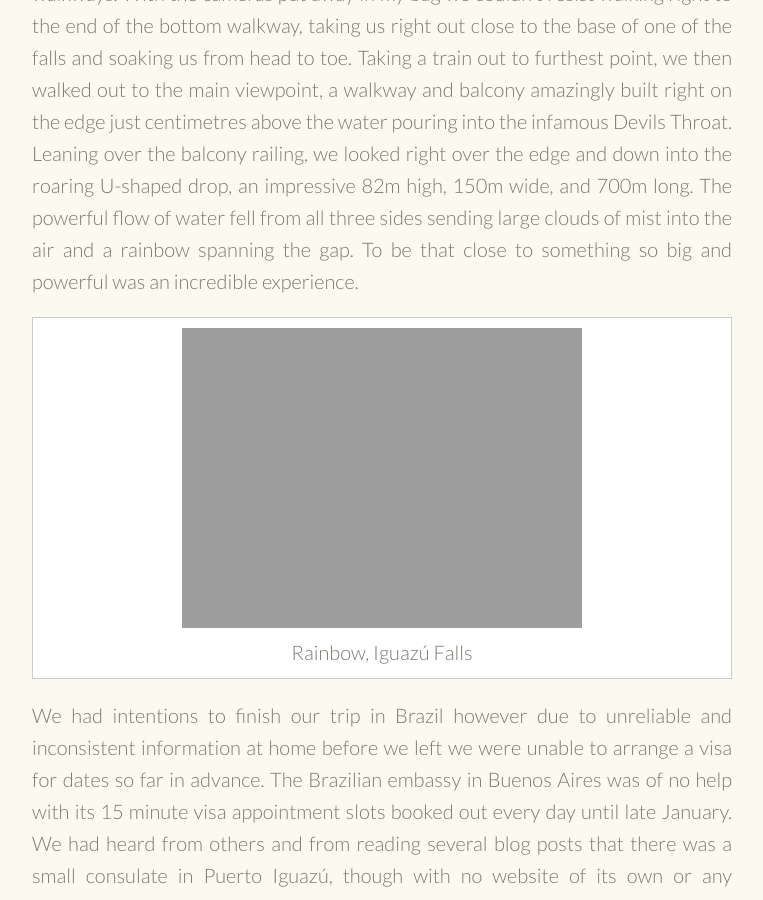
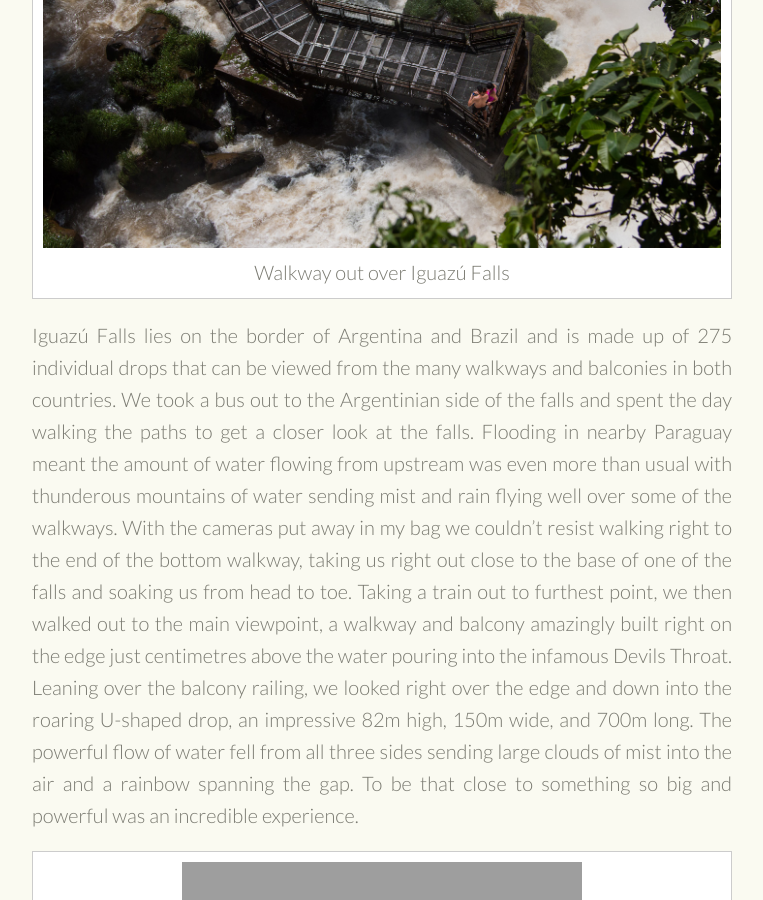
Before and after one commit to danielbowden/danielbowden.github.io, a Jekyll site: the page built from travel/_posts/2016-01-08-argentina.md, in a window 1280 px wide and 900 px high, scrolled down 13307 px. Shown: the whole window, without its empty margins (258-1021 px from the left). Built offline with Jekyll 4.4.1, drawn with Linux system fonts in a browser that asks for light colours; comment, search, counter and statistics services are not loaded.

Commit message:
Add one more image

```diff
--- a/travel/_posts/2016-01-08-argentina.md
+++ b/travel/_posts/2016-01-08-argentina.md
@@ -129,6 +129,8 @@ As I have already mentioned multiple times, Argentina is famed for its meat and
 
 Eighteen hours later and our overnight bus had travelled from Buenos Aires up to Puerto Iguazú in the far north of the country. The town exists almost exclusively for tourism due to its close proximity to Iguazú Falls. Surrounded by rainforest, Puerto Iguazú is unbearably hot and humid especially during this time of year with the temperature barely dropping from day to night. Mosquitoes also thrived in this climate and repellent seemed to be little deterrent.
 
+{% include image.html img="images/travel/Argentina-IguazuFalls2.jpg" title="Walkway out over Iguazú Falls" %}
+
 Iguazú Falls lies on the border of Argentina and Brazil and is made up of 275 individual drops that can be viewed from the many walkways and balconies in both countries. We took a bus out to the Argentinian side of the falls and spent the day walking the paths to get a closer look at the falls. Flooding in nearby Paraguay meant the amount of water flowing from upstream was even more than usual with thunderous mountains of water sending mist and rain flying well over some of the walkways. With the cameras put away in my bag we couldn't resist walking right to the end of the bottom walkway, taking us right out close to the base of one of the falls and soaking us from head to toe. Taking a train out to furthest point, we then walked out to the main viewpoint, a walkway and balcony amazingly built right on the edge just centimetres above the water pouring into the infamous Devils Throat. Leaning over the balcony railing, we looked right over the edge and down into the roaring U-shaped drop, an impressive 82m high, 150m wide, and 700m long. The powerful flow of water fell from all three sides sending large clouds of mist into the air and a rainbow spanning the gap. To be that close to something so big and powerful was an incredible experience.
 
 {% include image.html img="images/travel/Argentina-IguazuFalls.jpg" title="Rainbow, Iguazú Falls" %}
```
Also changed, not shown: images/travel/Argentina-IguazuFalls2.jpg (added).
